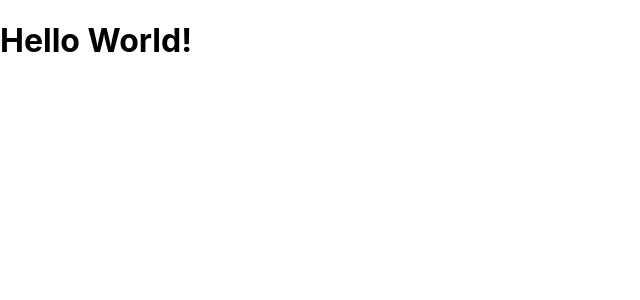
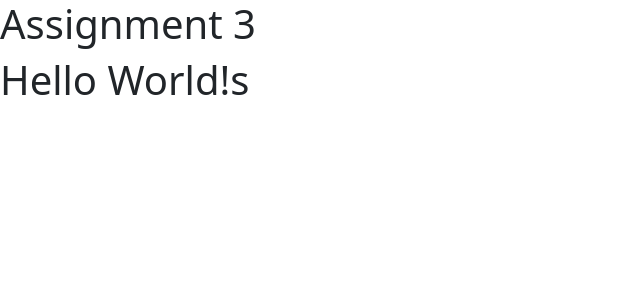
Before and after one commit to philipngpack/kanbas-react-web-app, a React (Create React App) app: page / in a window 1280 px wide. Shown: the top 300 px of the page, without its empty margins (0-640 px from the left). Built offline with nearby package versions, Linux system fonts and the light colour scheme.

Commit message:
add labs

```diff
--- a/src/App.tsx
+++ b/src/App.tsx
@@ -1,6 +1,12 @@
+import Labs from './Labs';
+
+
 function App() {
     return (
-        <h1>Hello World!</h1>
+        <div>
+            <Labs />
+            <h1>Hello World!s</h1>
+        </div>
     );
- }
- export default App;
+}
+export default App;
--- /dev/null
+++ b/src/Labs/index.tsx
@@ -0,0 +1,8 @@
+function Labs() {
+    return (
+       <div>
+          <h1>Assignment 3</h1>
+       </div>
+    );
+ }
+ export default Labs;
--- a/src/index.tsx
+++ b/src/index.tsx
@@ -1,7 +1,7 @@
 import React from 'react';
 import ReactDOM from 'react-dom/client';
-import './index.css';
-import App from './App'; // imports from App.tsx. The .tsx extension is implied
+import 'bootstrap/dist/css/bootstrap.min.css';
+import App from './App';
 import reportWebVitals from './reportWebVitals';
 
 const root = ReactDOM.createRoot(document.getElementById('root') as HTMLElement);
```
